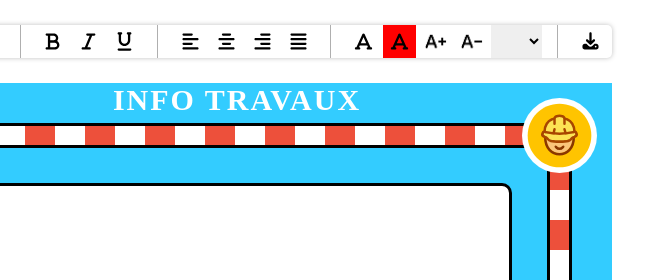
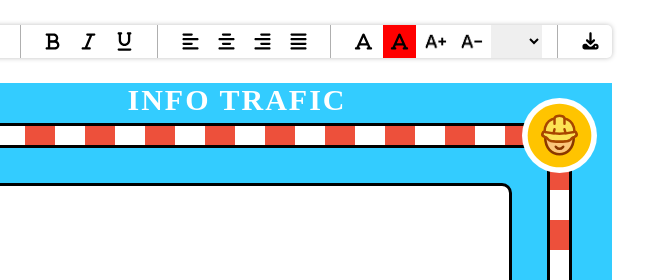
Before and after one commit to KyKw43UffB/EjX3YMDeh1, a plain HTML site: page index.html in a window 1280 px wide. Shown: the top 280 px of the page, 403-1048 px from the left. Drawn offline with Linux system fonts and the light colour scheme; a web font is replaced by a local one.

Commit message:
Update index.html

```diff
--- a/index.html
+++ b/index.html
@@ -51,7 +51,7 @@
     </div>
 
     <div id="loire-atlantique">
-        <div id="info-haut">INFO TRAVAUX</div>
+        <div id="info-haut">INFO TRAFIC</div>
         <div id="info-bas">
             <img id="waze-logo" src="Images/ui/wazeLA.png" alt="">
             <div id="waze-acc">WazeLoireAtlantique</div>
```
